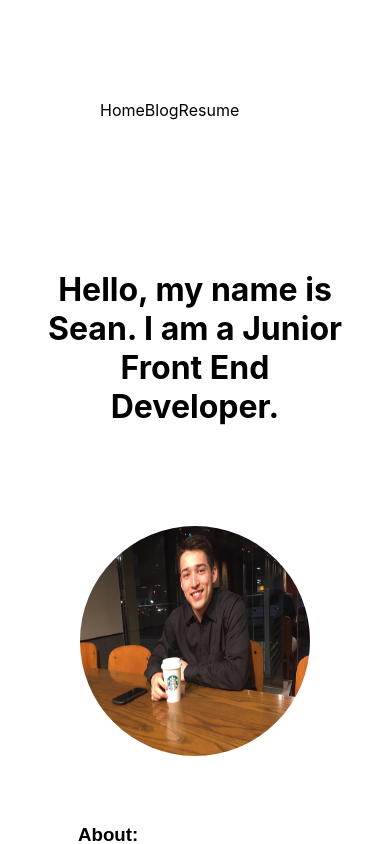
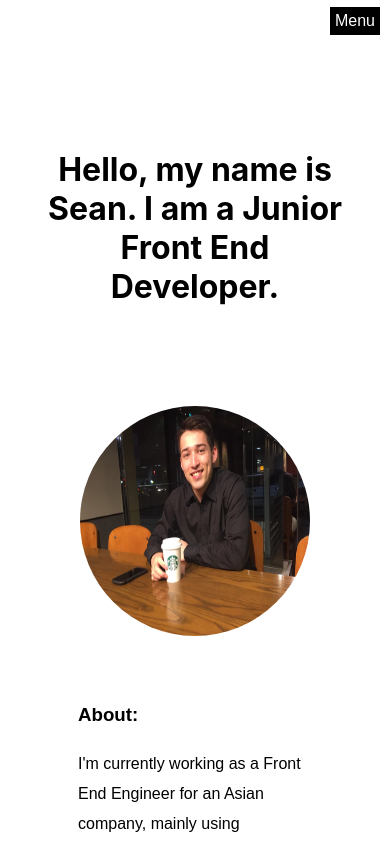
Before and after one commit to dragon-3/portfolio-react, a React (Create React App) app: page /#/ in a window 390 px wide. Shown: the top 844 px of the page. Built offline with nearby package versions, Linux system fonts and the light colour scheme.

Commit message:
Created responsive navbar menu

```diff
--- a/src/Components/HeaderComponent.jsx
+++ b/src/Components/HeaderComponent.jsx
@@ -1,20 +1,57 @@
-import React from 'react';
+import React, { useEffect } from 'react';
 import { Link } from 'react-router-dom';
+import { useMediaQuery } from 'react-responsive';
+import { useState } from 'react';
+import '../Navbar.css'
+<link rel="stylesheet" href="https://cdnjs.cloudflare.com/ajax/libs/font-awesome/4.7.0/css/font-awesome.min.css"></link>
 
-class HeaderComponent extends React.Component {
-    render() {
+
+
+function HeaderComponent() {
+
+    const [toggleMenu, setToggleMenu] = useState(false)
+
+    const [screenWidth, setScreenWidth] = useState(window.innerWidth)
+
+    const toggleNav = () => {
+        setToggleMenu(!toggleMenu)
+    }
+
+    useEffect(() => {
+        const changeWidth = () => {
+            setScreenWidth(window.innerWidth);
+        }
+
+        window.addEventListener('resize', changeWidth)
+
+        return() => {
+            window.removeEventListener('resize', changeWidth)
+        }
+    }, [])
+
         return (
-            <div>
+            <div >
 
-                <div className="navbar">
-                <Link to="/" style={{textDecoration: 'none'}}>Home</Link>
-                <Link to="/blog" style={{textDecoration: 'none'}}>Blog</Link>
-                <Link to="/resume" style={{textDecoration: 'none'}}>Resume</Link>
-                </div>
+                <nav>
+                    {(toggleMenu || screenWidth > 500) && (
+                        <ul className="list">
+                        <Link to="/" style={{textDecoration: 'none'}}><li className="items">Home</li></Link>
+                        <Link to="/blog" style={{textDecoration: 'none'}}><li className="items">Blog</li></Link>
+                        <Link to="/resume" style={{textDecoration: 'none'}}><li className="items">Resume</li></Link>
+                        </ul>
+                    )}
+
+                    <button onClick={toggleNav} className="btn">Menu</button>
+
+                </nav>
+
+
+
+
+
             </div>
 
         )
-    }
 }
 
 export default HeaderComponent
```
